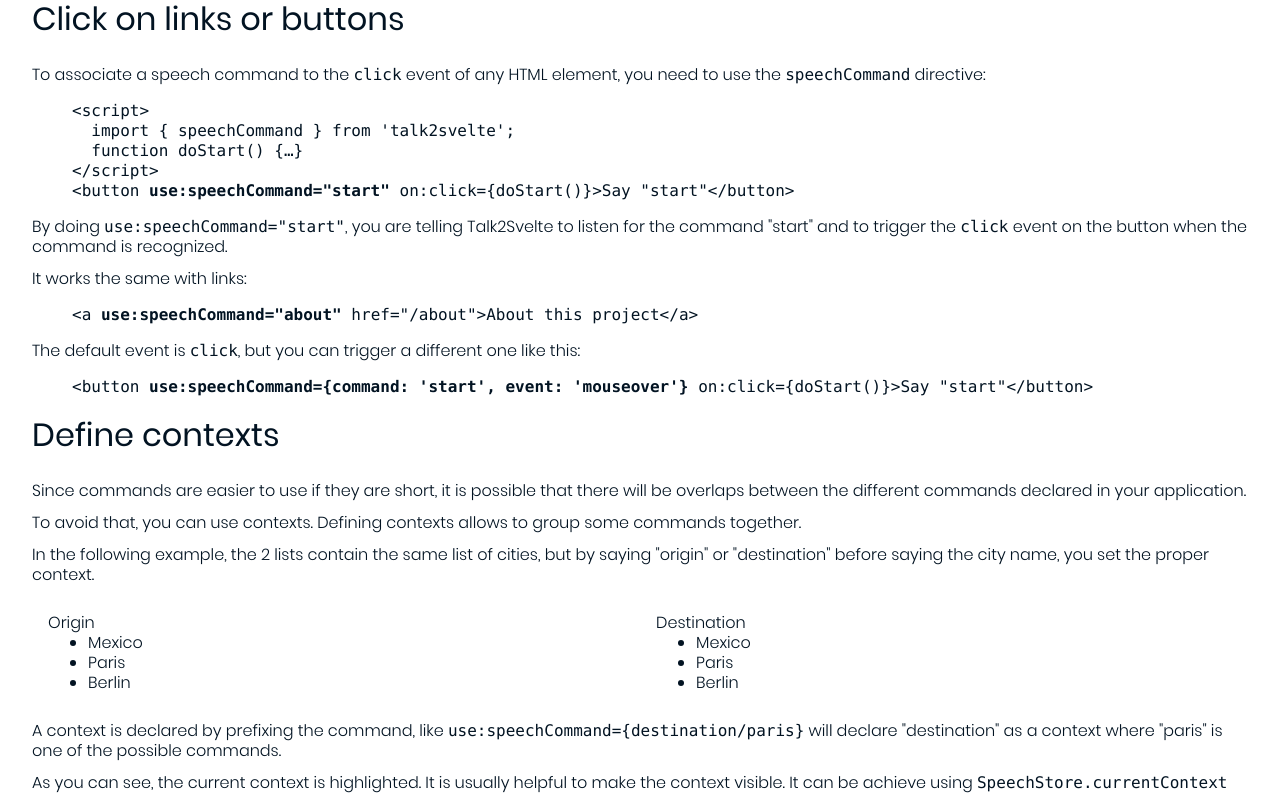
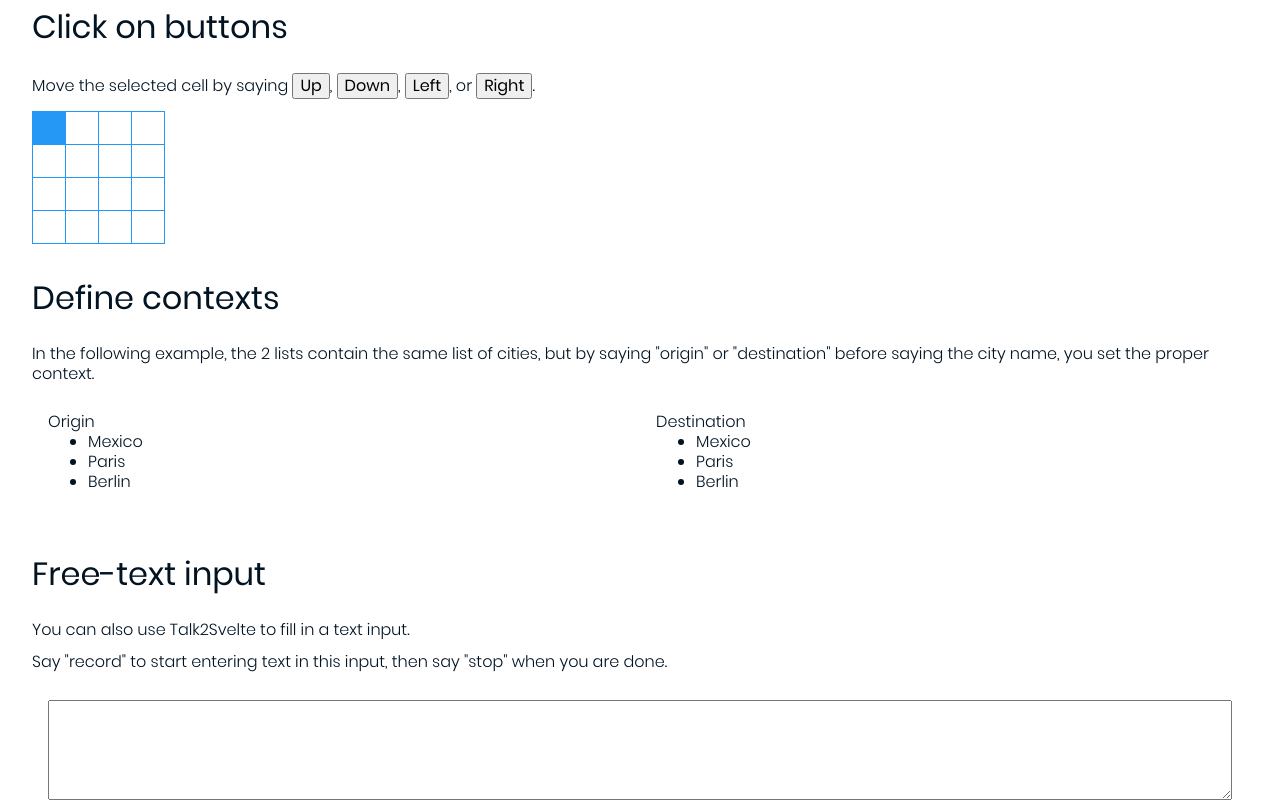
Before and after one commit to ebrehault/talk2svelte, a SvelteKit app: page /examples in a window 1280 px wide. Shown: the part 240-1042 px from the top of the page. Built offline with nearby package versions, Linux system fonts and the light colour scheme.

Commit message:
move code examples in readme

```diff
--- a/src/routes/examples/+page.svelte
+++ b/src/routes/examples/+page.svelte
@@ -8,7 +8,30 @@
 	let destination = '';
 	let inputValue = '';
 	let recording = false;
+	let currentRow = 1;
+	let currentCol = 1;
 	const context = SpeechStore.currentContext;
+
+	function up() {
+		if (currentRow > 1) {
+			currentRow--;
+		}
+	}
+	function down() {
+		if (currentRow < 4) {
+			currentRow++;
+		}
+	}
+	function left() {
+		if (currentCol > 1) {
+			currentCol--;
+		}
+	}
+	function right() {
+		if (currentCol < 4) {
+			currentCol++;
+		}
+	}
 
 	onMount(() => {
 		SpeechSettings.declareCommand('record');
@@ -37,47 +60,26 @@
 
 <h1>Examples</h1>
 
-<h2>Click on links or buttons</h2>
-<p>
-	To associate a speech command to the <code>click</code> event of any HTML element, you need to use
-	the <code>speechCommand</code> directive:
-</p>
-<blockquote>
-	<code>&lt;script&gt;</code><br />
-	<code>&nbsp;&nbsp;import &#123; speechCommand } from 'talk2svelte';</code><br />
-	<code>&nbsp;&nbsp;function doStart() &#123;…}</code><br />
-	<code>&lt;/script&gt;</code><br />
-	<code
-		>&lt;button <strong>use:speechCommand="start"</strong> on:click=&#123;doStart()}&gt;Say "start"&lt;/button&gt;</code
-	>
-</blockquote>
+<h2>Click on buttons</h2>
 
 <p>
-	By doing <code>use:speechCommand="start"</code>, you are telling Talk2Svelte to listen for the
-	command "start" and to trigger the <code>click</code> event on the button when the command is recognized.
+	Move the selected cell by saying
+	<button use:speechCommand={'up'} on:click={up}>Up</button>,
+	<button use:speechCommand={'down'} on:click={down}>Down</button>,
+	<button use:speechCommand={'left'} on:click={left}>Left</button>, or
+	<button use:speechCommand={'right'} on:click={right}>Right</button>.
 </p>
-<p>It works the same with links:</p>
-<blockquote>
-	<code
-		>&lt;a <strong>use:speechCommand="about"</strong> href="/about"&gt;About this project&lt;/a&gt;</code
-	>
-</blockquote>
-<p>The default event is <code>click</code>, but you can trigger a different one like this:</p>
-<blockquote>
-	<code
-		>&lt;button <strong>use:speechCommand=&#123;command: 'start', event: 'mouseover'}</strong> on:click=&#123;doStart()}&gt;Say
-		"start"&lt;/button&gt;</code
-	>
-</blockquote>
+<table>
+	{#each [1, 2, 3, 4] as row}
+		<tr>
+			{#each [1, 2, 3, 4] as col}
+				<td class:selected={row === currentRow && col === currentCol} />
+			{/each}
+		</tr>
+	{/each}
+</table>
 
 <h2>Define contexts</h2>
-<p>
-	Since commands are easier to use if they are short, it is possible that there will be overlaps
-	between the different commands declared in your application.
-</p>
-<p>
-	To avoid that, you can use contexts. Defining contexts allows to group some commands together.
-</p>
 <p>
 	In the following example, the 2 lists contain the same list of cities, but by saying "origin" or
 	"destination" before saying the city name, you set the proper context.
@@ -137,24 +139,6 @@
 	</div>
 </div>
 
-<p>
-	A context is declared by prefixing the command, like <code
-		>use:speechCommand=&#123;destination/paris}</code
-	> will declare "destination" as a context where "paris" is one of the possible commands.
-</p>
-
-<p>
-	As you can see, the current context is highlighted. It is usually helpful to make the context
-	visible. It can be achieve using <code>SpeechStore.currentContext</code>
-</p>
-<blockquote>
-	<code>&lt;script&gt;</code><br />
-	<code>&nbsp;&nbsp;import &#123; SpeechStore } from 'talk2svelte';</code><br />
-	<code>&nbsp;&nbsp;const context = SpeechStore.currentContext;</code><br />
-	<code>&lt;/script&gt;</code><br />
-	<code>&lt;div class:is-context=&#123;$context === 'origin'}&gt;…&lt;/div&gt;</code>
-</blockquote>
-
 <h2>Free-text input</h2>
 <p>You can also use Talk2Svelte to fill in a text input.</p>
 <p>Say "record" to start entering text in this input, then say "stop" when you are done.</p>
@@ -184,4 +168,8 @@
 		width: 100%;
 		height: 100px;
 	}
+	td {
+		padding: 1em;
+		border: 1px solid var(--color-accent-primary-default);
+	}
 </style>
--- a/src/routes/languages/+page.svelte
+++ b/src/routes/languages/+page.svelte
@@ -1,6 +1,6 @@
 <script lang="ts">
 	import { speechCommand } from '$lib/execute';
-	import { SpeechSettings, SpeechStore } from '$lib/store';
+	import { SpeechSettings } from '$lib/store';
 
 	let lang = 'en-GB';
 	let showDuck = false;
--- a/static/style.css
+++ b/static/style.css
@@ -1,3 +1,6 @@
+h2 {
+	margin-top: 1em;
+}
 .is-context {
 	border: 2px dashed var(--color-accent-primary-default);
 }
```
Also changed, not shown: 1 other file (tests, documents, lock files or other folders).
